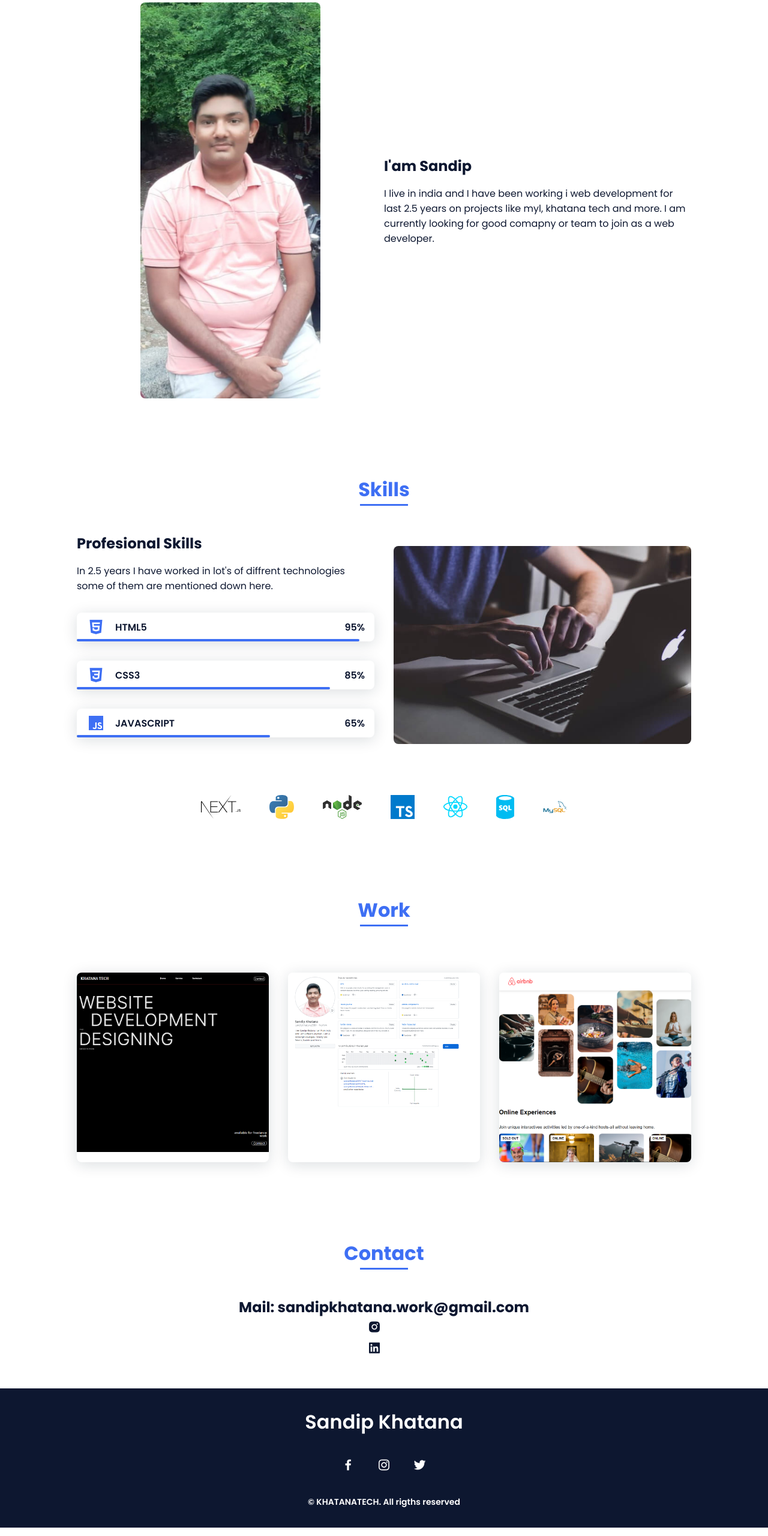
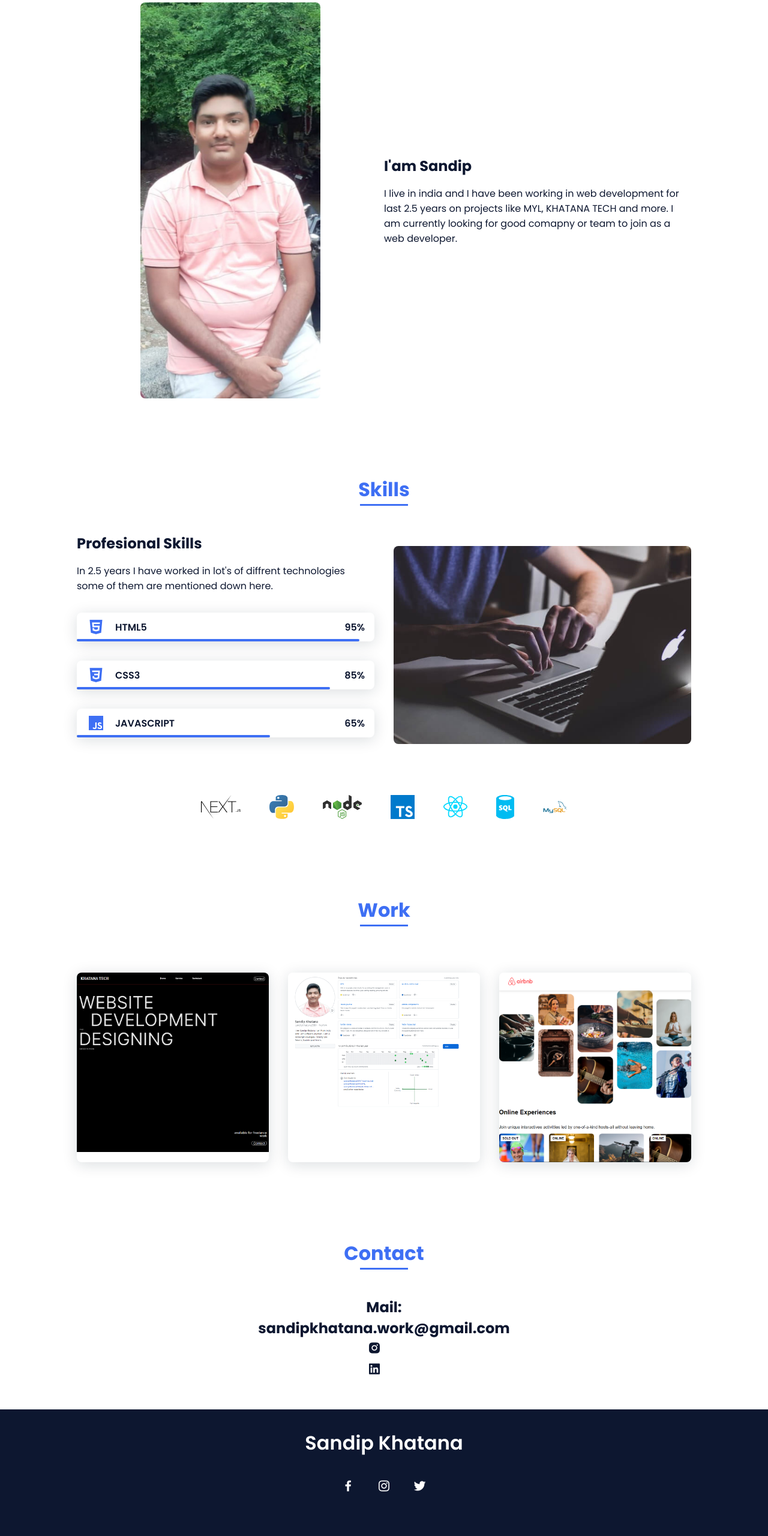
Before and after one commit to sandipKhatana2004/Portfolio, a plain HTML site: page index.html in a window 1280 px wide. Shown: the part 895-3455 px from the top of the page at 60% size. Drawn offline with nearby package versions, Linux system fonts and the light colour scheme; files whose address does not match are found by name.

Commit message:
some playing around

```diff
--- a/index.html
+++ b/index.html
@@ -41,7 +41,7 @@
                 <div class="home__data">
                     <h1 class="home__title">Hi,<br>I'am <span class="home__title-color">Sandip</span><br> Web Developer</h1>
 
-                    <a href="#" class="button">Contact</a>
+                    <a href="#contact"  class="button">Contact</a>
                 </div>
 
                 <div class="home__social">
@@ -74,7 +74,7 @@
 
                     <div>
                         <h2 class="about__subtitle">I'am Sandip</h2>
-                        <p class="about__text">I live in india and I have been working i web development for last 2.5 years on projects like myl, khatana tech and more. I am currently looking for good comapny or team to join as a web developer.</p>
+                        <p class="about__text">I live in india and I have been working in web development for last 2.5 years on projects like MYL, KHATANA TECH and more. I am currently looking for good comapny or team to join as a web developer.</p>
                     </div>
                 </div>
             </section>
@@ -161,16 +161,18 @@
                 <div class="work__container bd-grid">
                     <a href="https://khatanatech.vercel.app/" class="work__img">
                         <img src="assets/img/KTScreenshot.png" alt="">
+                        <!-- <h1>MYL</h1>
+                        <h2>Lorem ipsum dolor sit amet, consectetur adipisicing elit. Quos est neque consequuntur dicta corrupti repellat harum consequatur cum voluptatem eveniet.</h2> -->
                     </a>
                     <a href="https://github.com/sandipKhatana2004" class="work__img">
                         <img src="assets/img/GithubScreenshot.png" alt="">
                     </a>
+                    <a href="" class="work__img">
+                        <img src="assets/img/Airbnb.png" alt="">
+                    </a>
                     <!-- <a href="" class="work__img">
                         <img src="assets/img/work3.jpg" alt="">
                     </a> -->
-                    <a href="" class="work__img">
-                        <img src="assets/img/Airbnb.png" alt="">
-                    </a>
                     <!-- <a href="" class="work__img">
                         <img src="assets/img/work5.jpg" alt="">
                     </a> -->
@@ -185,7 +187,9 @@
                 <h2 class="section-title">Contact</h2>
 
                 <div class="contact__container bd-grid">
-                    <h2>Mail: sandipkhatana.work@gmail.com</h2>
+                    <h2>Mail:</h2>
+                    <h2>sandipkhatana.work@gmail.com</h2>
+
                     <a href="https://www.instagram.com/sandip_khatana_sde/" class="home__social-icon"><i class='bx bxl-instagram-alt'></i></a>
                     <a href="https://www.linkedin.com/in/sandip-khatana-47aa0a281/" class="home__social-icon"><i class='bx bxl-linkedin-square'></i></a>
 
@@ -207,7 +211,6 @@
                 <a href="#" class="footer__icon"><i class='bx bxl-instagram' ></i></a>
                 <a href="#" class="footer__icon"><i class='bx bxl-twitter' ></i></a>
             </div>
-            <p class="footer__copy">&#169; KHATANATECH. All rigths reserved</p>
         </footer>
 
 
```
